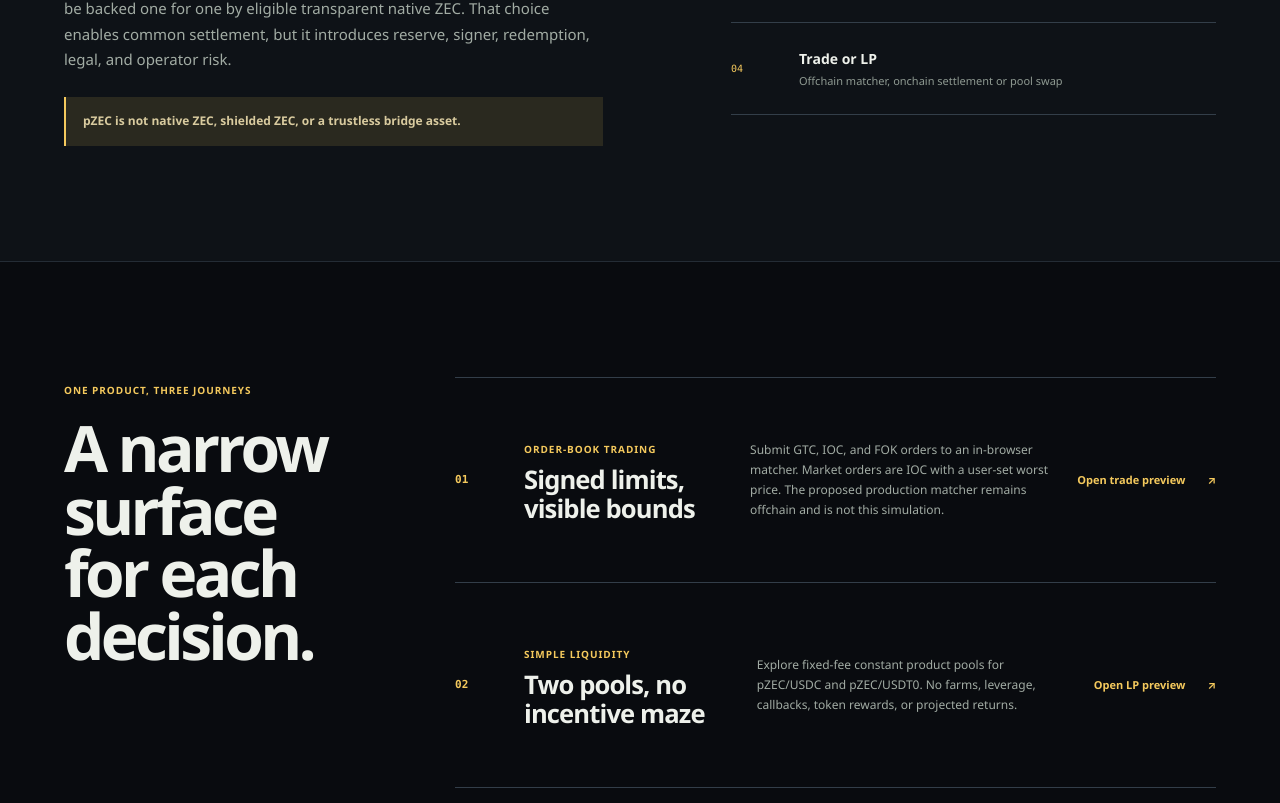
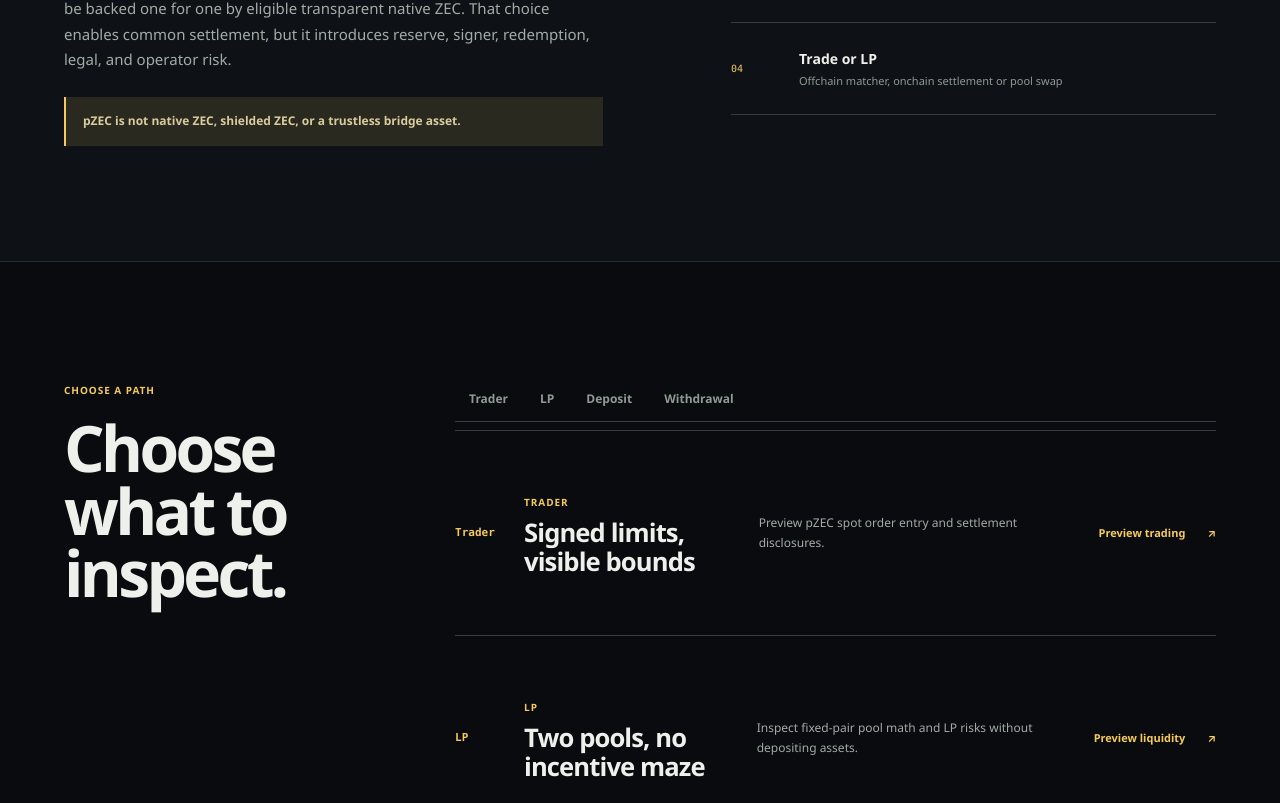
Before and after one commit to EauDoon/Phlebas, a Next.js app: page / in a window 1280 px wide. Shown: the part 1994-2797 px from the top of the page. Built offline with nearby package versions, Linux system fonts and the light colour scheme.

Commit message:
feat: choose landing journeys with four tabs
Tabs activate on Enter or click. Arrow keys move focus. Without JavaScript all four descriptions stay in the document. Liquidity nav points at the LP hash.

```diff
--- a/src/components/landing-header.tsx
+++ b/src/components/landing-header.tsx
@@ -7,10 +7,9 @@
 
 const navigation = [
   { href: "#markets", label: "Markets" },
-  { href: "#journeys", label: "Journeys" },
-  { href: "#pzec", label: "Why pZEC" },
-  { href: "#launch-gates", label: "Launch gates" },
-  { href: "/status", label: "Status" },
+  { href: "#journey-lp", label: "Liquidity" },
+  { href: "#journey-deposit", label: "Gateway" },
+  { href: "/trade?view=architecture", label: "Architecture" },
 ];
 
 export function LandingHeader() {
--- /dev/null
+++ b/src/components/landing-journeys.tsx
@@ -0,0 +1,110 @@
+"use client";
+
+import Link from "next/link";
+import { useEffect, useRef, useState, type KeyboardEvent } from "react";
+
+import {
+  LANDING_JOURNEYS,
+  landingJourneyFromHash,
+  landingJourneyHash,
+  type LandingJourneyId,
+} from "@/lib/landing-journeys";
+
+import styles from "./landing.module.css";
+
+export function LandingJourneys() {
+  const [selected, setSelected] = useState<LandingJourneyId | null>(null);
+  const tabRefs = useRef<Partial<Record<LandingJourneyId, HTMLButtonElement | null>>>({});
+  const tabbed = selected !== null;
+  const active = selected ?? "trader";
+
+  useEffect(() => {
+    function applyHash() {
+      setSelected(landingJourneyFromHash(window.location.hash));
+    }
+    applyHash();
+    window.addEventListener("hashchange", applyHash);
+    return () => window.removeEventListener("hashchange", applyHash);
+  }, []);
+
+  function selectJourney(id: LandingJourneyId, focus = false) {
+    setSelected(id);
+    const nextHash = landingJourneyHash(id);
+    if (window.location.hash !== nextHash) {
+      window.history.replaceState(null, "", nextHash);
+    }
+    if (focus) {
+      queueMicrotask(() => tabRefs.current[id]?.focus());
+    }
+  }
+
+  function onTabListKey(event: KeyboardEvent<HTMLDivElement>) {
+    const index = LANDING_JOURNEYS.findIndex((journey) => journey.id === active);
+    let next = index;
+    if (event.key === "ArrowRight") next = (index + 1) % LANDING_JOURNEYS.length;
+    else if (event.key === "ArrowLeft") next = (index - 1 + LANDING_JOURNEYS.length) % LANDING_JOURNEYS.length;
+    else if (event.key === "Home") next = 0;
+    else if (event.key === "End") next = LANDING_JOURNEYS.length - 1;
+    else return;
+    event.preventDefault();
+    const journey = LANDING_JOURNEYS[next];
+    if (!journey) return;
+    selectJourney(journey.id, true);
+  }
+
+  return (
+    <section className={styles.journeySection} id="journeys" aria-labelledby="journeys-title">
+      <div className={styles.sectionIntro}>
+        <span className={styles.eyebrow}>Choose a path</span>
+        <h2 id="journeys-title">Choose what to inspect.</h2>
+      </div>
+      <div>
+        <div
+          className={styles.journeyTabs}
+          role="tablist"
+          aria-label="Product journeys"
+          hidden={!tabbed}
+          onKeyDown={onTabListKey}
+        >
+          {LANDING_JOURNEYS.map((journey) => (
+            <button
+              type="button"
+              key={journey.id}
+              id={`journey-tab-${journey.id}`}
+              role="tab"
+              aria-selected={active === journey.id}
+              aria-controls={`journey-${journey.id}`}
+              tabIndex={active === journey.id ? 0 : -1}
+              className={active === journey.id ? styles.journeyTabActive : undefined}
+              ref={(node) => {
+                tabRefs.current[journey.id] = node;
+              }}
+              onClick={() => selectJourney(journey.id)}
+            >
+              {journey.tab}
+            </button>
+          ))}
+        </div>
+        <div className={styles.journeyList}>
+          {LANDING_JOURNEYS.map((journey) => (
+            <article
+              key={journey.id}
+              id={`journey-${journey.id}`}
+              role={tabbed ? "tabpanel" : undefined}
+              aria-labelledby={tabbed ? `journey-tab-${journey.id}` : undefined}
+              hidden={tabbed && active !== journey.id}
+            >
+              <span className={styles.journeyNumber}>{journey.tab}</span>
+              <div>
+                <span className={styles.eyebrow}>{journey.tab}</span>
+                <h3>{journey.title}</h3>
+              </div>
+              <p>{journey.description}</p>
+              <Link href={journey.href}>{journey.action} <span>↗</span></Link>
+            </article>
+          ))}
+        </div>
+      </div>
+    </section>
+  );
+}
--- a/src/components/landing-page.tsx
+++ b/src/components/landing-page.tsx
@@ -3,6 +3,7 @@
 import { COUNTRY_ACCESS } from "@/lib/country-access";
 
 import { LandingHeader } from "./landing-header";
+import { LandingJourneys } from "./landing-journeys";
 import styles from "./landing.module.css";
 
 const statusRows = [
@@ -15,33 +16,6 @@
   ["Country access", COUNTRY_ACCESS.default === "deny" && COUNTRY_ACCESS.enabled.length === 0
     ? "Deny by default"
     : "Misconfigured"],
-] as const;
-
-const journeys = [
-  {
-    number: "01",
-    label: "Order-book trading",
-    title: "Signed limits, visible bounds",
-    body: "Submit GTC, IOC, and FOK orders to an in-browser matcher. Market orders are IOC with a user-set worst price. The proposed production matcher remains offchain and is not this simulation.",
-    href: "/trade?view=trade",
-    link: "Open trade preview",
-  },
-  {
-    number: "02",
-    label: "Simple liquidity",
-    title: "Two pools, no incentive maze",
-    body: "Explore fixed-fee constant product pools for pZEC/USDC and pZEC/USDT0. No farms, leverage, callbacks, token rewards, or projected returns.",
-    href: "/liquidity",
-    link: "Open LP preview",
-  },
-  {
-    number: "03",
-    label: "Transparent ZEC gateway",
-    title: "The custody boundary stays visible",
-    body: "Issue a local testnet TEX intent when the gateway is running. The public app still mints no pZEC and never shows a mainnet address.",
-    href: "/trade?view=bridge",
-    link: "See gateway design",
-  },
 ] as const;
 
 export function LandingPage() {
@@ -121,22 +95,7 @@
           </ol>
         </section>
 
-        <section className={styles.journeySection} id="journeys" aria-labelledby="journeys-title">
-          <div className={styles.sectionIntro}>
-            <span className={styles.eyebrow}>One product, three journeys</span>
-            <h2 id="journeys-title">A narrow surface<br />for each decision.</h2>
-          </div>
-          <div className={styles.journeyList}>
-            {journeys.map((journey) => (
-              <article key={journey.number}>
-                <span className={styles.journeyNumber}>{journey.number}</span>
-                <div><span className={styles.eyebrow}>{journey.label}</span><h3>{journey.title}</h3></div>
-                <p>{journey.body}</p>
-                <Link href={journey.href}>{journey.link} <span>↗</span></Link>
-              </article>
-            ))}
-          </div>
-        </section>
+        <LandingJourneys />
 
         <section className={styles.gatesSection} id="launch-gates" aria-labelledby="gates-title">
           <div>
--- a/src/components/landing.module.css
+++ b/src/components/landing.module.css
@@ -518,6 +518,31 @@
   grid-template-columns: minmax(260px, 0.55fr) minmax(0, 1.45fr);
 }
 
+.journeyTabs {
+  display: flex;
+  flex-wrap: wrap;
+  gap: 4px;
+  margin-bottom: 8px;
+  border-bottom: 1px solid var(--border-strong);
+}
+
+.journeyTabs button {
+  min-height: 44px;
+  padding: 8px 14px;
+  border: 0;
+  border-radius: 4px 4px 0 0;
+  color: var(--text-muted);
+  background: transparent;
+  font-size: 12px;
+  font-weight: 650;
+}
+
+.journeyTabs button:hover,
+.journeyTabActive {
+  color: var(--accent);
+  background: var(--accent-soft);
+}
+
 .journeyList {
   display: grid;
   border-top: 1px solid var(--border-strong);
```
